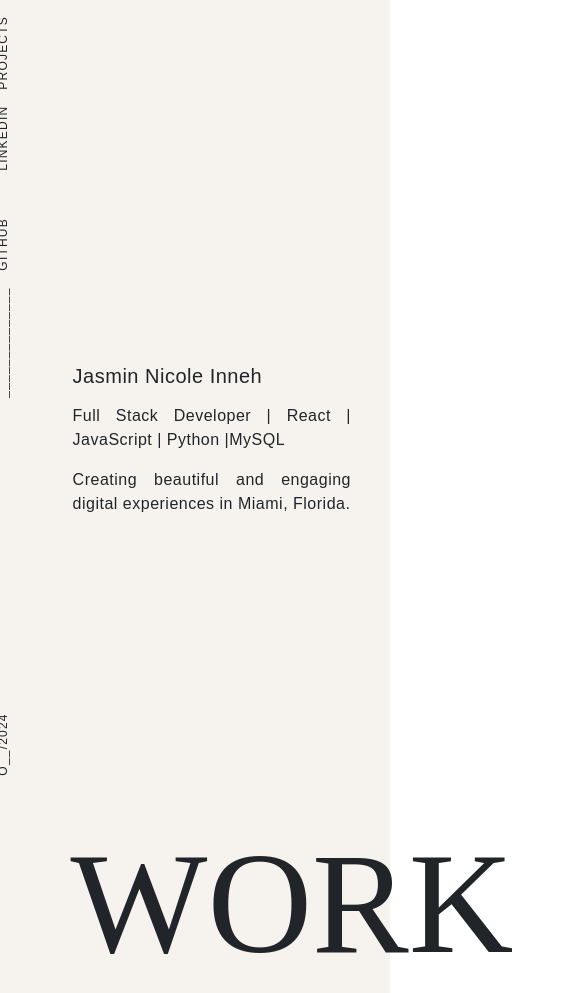
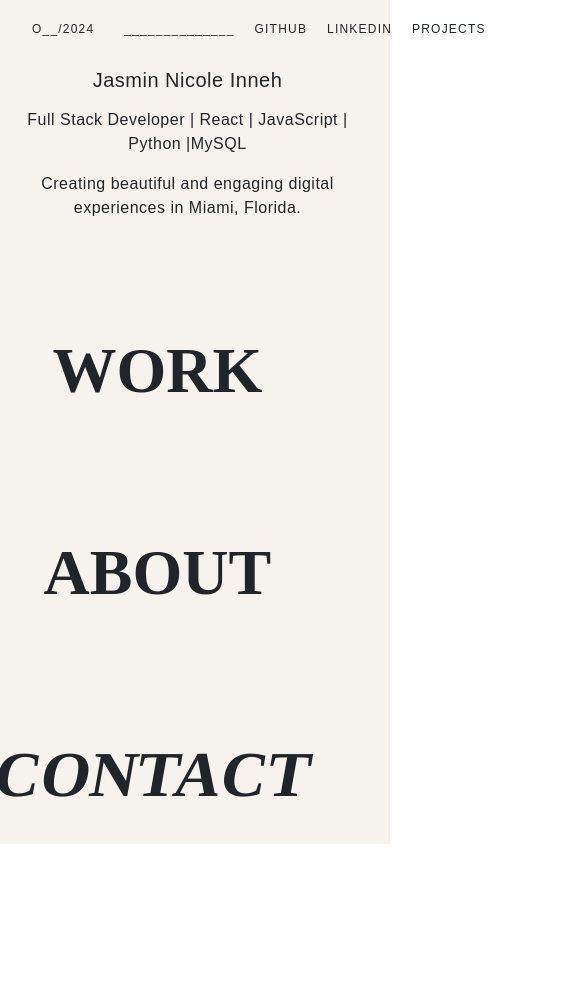
Before and after one commit to JasminInneh/JasminInnehTextPortfolio, a React app: page / in a window 390 px wide. Shown: the top 993 px of the page, 585 px wide, since content can reach past the window. After the commit the page ends 844 px from the top, so only its background shows below. Built offline with nearby package versions, Linux system fonts and the light colour scheme.

Commit message:
added queries

```diff
--- a/src/front/styles/home.css
+++ b/src/front/styles/home.css
@@ -64,3 +64,48 @@
 .home-links p a:hover {
   color: rgb(109, 179, 119);
 }
+@media (max-width: 768px) {
+  .home-links {
+    flex-direction: row; /* Ensure links are laid out horizontally */
+    justify-content: space-around; /* Distribute space evenly around items */
+    align-items: center; /* Center items vertically */
+    padding-left: 0; /* Remove padding on the left */
+    transform: none; /* Remove rotation */
+    writing-mode: horizontal-tb; /* Default writing mode for horizontal text */
+    margin-top: 10px; /* Add some space at the top */
+    width: 100%; /* Full width to accommodate all links in one row */
+  }
+
+  .home-left-link,
+  .github,
+  .home-links p {
+    padding: 5px 10px; /* Add padding for touch targets */
+    margin: 0; /* Remove any additional margin */
+  }
+
+  .home-intro {
+    display: block; /* Use block layout */
+    margin-top: 20px; /* Add margin to separate from links */
+    text-align: center; /* Center text for better visibility */
+  }
+
+  .home-right-column {
+    /* Adjust the display property as needed */
+    display: flex;
+    flex-direction: column;
+    align-items: center;
+    text-align: center; /* Center align text horizontally */
+  }
+
+  .home-right-column a {
+    font-size: 64px; /* Adjust the font size as needed */
+    margin: 5px 0; /* Adjust the margin between each link */
+    font-weight: bold; /* Make the text bold */
+  }
+
+  .home-large-text {
+    margin-top: 20px; /* Add some top margin for spacing */
+    display: block; /* Ensure the large text is displayed */
+    text-align: center; /* Center align the large text */
+  }
+}
```
